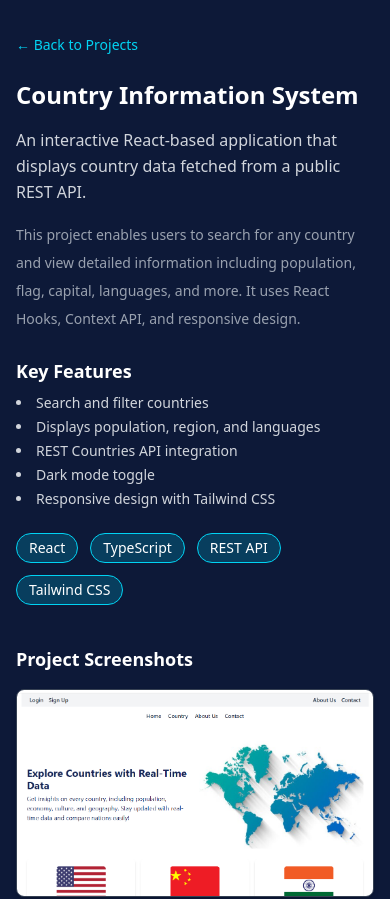
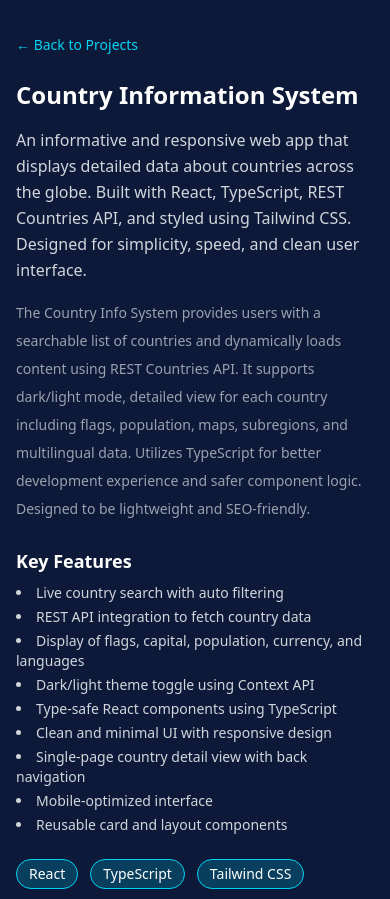
Before and after one commit to Waseem3703/my-portfolio, a React (Vite) app: page /project/country-info in a window 390 px wide. Shown: the top 899 px of the page. Built offline with nearby package versions, Linux system fonts and the light colour scheme.

Commit message:
Improving UI

```diff
--- a/src/assets/data/ProjectDetail.json
+++ b/src/assets/data/ProjectDetail.json
@@ -2,15 +2,19 @@
   {
     "id": "pinterest-clone",
     "title": "Pinterest Clone App",
-    "description": "A full-stack Pinterest clone built with React, Node.js, Express, MongoDB, and Tailwind CSS. Users can create boards, upload images, and explore others' pins.",
-    "details": "This clone app mimics core features of Pinterest such as creating pins, saving pins to boards, user authentication, and responsive masonry layouts. It includes secure backend APIs and image uploads using Cloudinary.",
-    "tags": ["React", "Node.js", "Express", "MongoDB", "Tailwind CSS"],
+    "description": "A full-featured Pinterest-like web application where users can explore, create, and save visual content. Built using React, Node.js, Express, MongoDB, and Tailwind CSS. The app supports user authentication, image uploads, and interactive UI components.",
+    "details": "This Pinterest clone replicates the essential functionalities of the original platform, including creating pins, browsing categorized boards, user registration/login, and storing user preferences. Images are handled via Cloudinary, with API security, MongoDB data models, and responsive design using Tailwind CSS. The project is structured with a scalable backend and clean component-based frontend architecture.",
+    "tags": ["React", "Node.js", "Express", "MongoDB", "Tailwind CSS", "Cloudinary", "JWT", "REST API", "Responsive UI", "MERN Stack"],
     "features": [
-      "User authentication and login system",
-      "Image upload via Cloudinary",
-      "Masonry-style responsive layout",
-      "Pin creation and board organization",
-      "Real-time search functionality"
+      "Full user authentication using JWT and bcrypt",
+      "Pin creation with title, description, and image uploads",
+      "Drag-and-drop masonry-style layout for displaying pins",
+      "Board creation for organizing pins",
+      "Image hosting using Cloudinary with secure API",
+      "Profile page to view user's boards and saved pins",
+      "Real-time search and filtering by category",
+      "Responsive and mobile-friendly layout",
+      "Error handling and loading states for better UX"
     ],
     "screenshots": [
       "/images/pinterest/pinterest-1.png",
@@ -24,34 +28,42 @@
   {
     "id": "country-info",
     "title": "Country Information System",
-    "description": "An interactive React-based application that displays country data fetched from a public REST API.",
-    "details": "This project enables users to search for any country and view detailed information including population, flag, capital, languages, and more. It uses React Hooks, Context API, and responsive design.",
-    "tags": ["React", "TypeScript", "REST API", "Tailwind CSS"],
+    "description": "An informative and responsive web app that displays detailed data about countries across the globe. Built with React, TypeScript, REST Countries API, and styled using Tailwind CSS. Designed for simplicity, speed, and clean user interface.",
+    "details": "The Country Info System provides users with a searchable list of countries and dynamically loads content using REST Countries API. It supports dark/light mode, detailed view for each country including flags, population, maps, subregions, and multilingual data. Utilizes TypeScript for better development experience and safer component logic. Designed to be lightweight and SEO-friendly.",
+    "tags": ["React", "TypeScript", "Tailwind CSS", "REST API", "Responsive Design", "Dark Mode", "Context API", "Hooks", "Client-Side Routing"],
     "features": [
-      "Search and filter countries",
-      "Displays population, region, and languages",
-      "REST Countries API integration",
-      "Dark mode toggle",
-      "Responsive design with Tailwind CSS"
+      "Live country search with auto filtering",
+      "REST API integration to fetch country data",
+      "Display of flags, capital, population, currency, and languages",
+      "Dark/light theme toggle using Context API",
+      "Type-safe React components using TypeScript",
+      "Clean and minimal UI with responsive design",
+      "Single-page country detail view with back navigation",
+      "Mobile-optimized interface",
+      "Reusable card and layout components"
     ],
     "screenshots": [
       "/images/country/country-1.png",
-      "/images/country//country-2.png",
-      "/images/country//country-3.png"
+      "/images/country/country-2.png",
+      "/images/country/country-3.png"
     ]
   },
   {
     "id": "landing-page",
     "title": "Landing Page for Product Sales",
-    "description": "A modern landing page developed using WordPress and custom JavaScript/CSS for product promotions.",
-    "details": "This single-page website is optimized for SEO and built for product marketing campaigns. It includes call-to-action sections, contact forms, animations, and a mobile-first layout.",
-    "tags": ["WordPress", "JavaScript", "CSS", "SEO"],
+    "description": "A sleek, modern landing page for showcasing and promoting products or services. Developed with WordPress, JavaScript, and CSS. Built for speed, conversion, and accessibility. Includes responsive design and marketing elements.",
+    "details": "This project is focused on marketing and conversions. It includes multiple call-to-action areas, testimonial sliders, product banners, FAQs, and contact form integration. Built with WordPress’s customizer and enhanced with custom JavaScript/CSS animations. Perfect for campaign-specific product sales. Optimized images, SEO meta tags, and accessibility compliance included for better reach.",
+    "tags": ["WordPress", "JavaScript", "CSS", "HTML5", "Responsive Design", "SEO Optimization", "Conversion Focused", "Contact Forms", "Scroll Animations", "Accessibility"],
     "features": [
-      "Hero banner with CTA",
-      "Animated scroll sections",
-      "Mobile responsive layout",
-      "Integrated contact form",
-      "Optimized for SEO"
+      "Hero section with attention-grabbing visuals",
+      "Call-to-action buttons with smooth scrolling",
+      "Sticky navigation bar and responsive sections",
+      "Integrated WordPress forms with validation",
+      "Lightweight CSS animations and effects",
+      "Fully mobile-first design",
+      "SEO-optimized metadata and fast page load",
+      "Section for customer testimonials",
+      "Social media links and newsletter signup"
     ],
     "screenshots": [
       "/images/landing-page/landing-page-1.png"
--- a/src/assets/data/projects.json
+++ b/src/assets/data/projects.json
@@ -1,9 +1,8 @@
- [
+[
   {
     "id": "pinterest-clone",
-    "title": "Build a Pintrest Clone App",
-    "description":
-      "A pinterest Clone, which is full stack. Built with React, Node, MongoDB, Express and Tailwind.",
+    "title": "Build a Pinterest Clone App",
+    "description": "A full-stack Pinterest-like app with user login, pin uploads, and image boards. Built using React, Node.js, Express, MongoDB, and styled with Tailwind CSS.",
     "tags": ["React", "Node", "Tailwind", "Express", "MongoDB"],
     "image": "/pinterest.webp",
     "link": "#"
@@ -11,8 +10,7 @@
   {
     "id": "country-info",
     "title": "Country Information System",
-    "description":
-      "A simple website which provide information about different country population, best things etc.",
+    "description": "A responsive app showing population, language, and region details of countries. Built with React, TypeScript, Tailwind CSS, and a public REST API.",
     "tags": ["Tailwind", "React", "TypeScript"],
     "image": "/country.jpg",
     "link": "#"
@@ -20,8 +18,7 @@
   {
     "id": "landing-page",
     "title": "Landing Page for Sales/Booking",
-    "description":
-      "This website is the landing page for the product sales online with Wordpress, JavaScript",
+    "description": "A responsive sales landing page built with WordPress, JavaScript, and CSS. Optimized for mobile devices, fast loading, and SEO-friendly layout.",
     "tags": ["WordPress", "JavaScript", "CSS"],
     "image": "/Landing-page-Online-shopping.jpg",
     "link": "#"
--- a/src/components/Articles.tsx
+++ b/src/components/Articles.tsx
@@ -38,7 +38,7 @@ const Articles = () => {
               <img
                 src={article.image}
                 alt={article.title}
-                className="w-full md:w-32 h-24 object-cover rounded"
+                className="w-full md:w-35 md:h-25 mb:h-30 object-cover rounded"
               />
             )}
             <div className="flex-1">
--- a/src/components/Experience.tsx
+++ b/src/components/Experience.tsx
@@ -1,6 +1,5 @@
 import experiences from "../assets/data/experiences.json";
 import { MdArrowOutward } from "react-icons/md";
-
 
 const Experience = () => {
   return (
@@ -25,9 +24,11 @@ const Experience = () => {
             <div className="relative z-10 flex flex-col md:flex-row md:items-center gap-6">
               <div>
                 <p className="text-[14px] text-slate-400">{exp.period}</p>
-                <h3 className="text-xl font-semibold text-slate-200 mt-1 lg:ml-30">
+                <h3 className="text-xl font-semibold group-hover:text-[#54D3D4] text-slate-200 mt-1 lg:ml-30 flex items-center flex-wrap">
                   {exp.title}
-                  <span className="text-slate-300 "> . {exp.company }<MdArrowOutward /> </span>
+                  <span>
+                    <MdArrowOutward className="group-hover:ml-2" />
+                  </span>
                 </h3>
                 <p className="text-slate-400 mt-2 text-[15px] lg:ml-30">
                   {exp.description}
--- a/src/components/Projects.tsx
+++ b/src/components/Projects.tsx
@@ -16,7 +16,7 @@ const Projects = () => {
               <img
                 src={project.image}
                 alt={project.title}
-                className="w-full md:w-42 h-30 object-cover rounded"
+                className="w-full md:w-35 md:h-25 mb:h-30 object-cover rounded"
               />
             )}
             <div className="flex-1">
--- a/src/pages/ProjectDetail.tsx
+++ b/src/pages/ProjectDetail.tsx
@@ -107,7 +107,7 @@ const ProjectDetail = () => {
             </button>
             <img
               src={selectedImage}
-              alt="Selected Screenshot"
+              alt={`${project.title} screenshots`}
               className="w-full h-auto rounded-lg"
             />
           </div>
--- /dev/null
+++ b/tailwind.config.js
@@ -0,0 +1,12 @@
+    module.exports = {
+      theme: {
+        screens: {
+          sm: '640px',
+          md: '768px',
+          lg: '1024px',
+          xl: '1280px',
+          xxl: '1440px',
+          mb: '400px' // Add custom breakpoint
+        }
+      }
+    }
```
